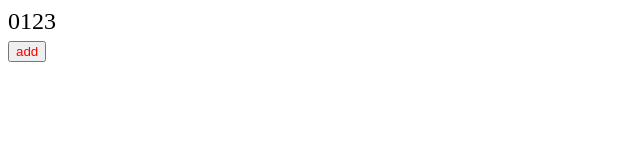
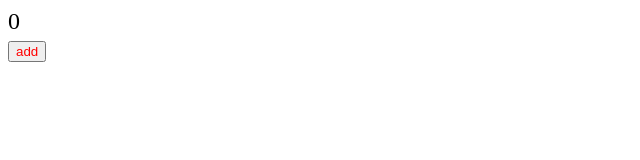
Before and after one commit to clumsy-birds-fly-earlier/admin, a React app: page / in a window 1280 px wide. Shown: the top 160 px of the page, without its empty margins (0-640 px from the left). Built offline with nearby package versions, Linux system fonts and the light colour scheme.

Commit message:
Revert "Chore: 测试husky hook"
This reverts commit 33a84728e2a531f17240ab461236925383235bd8.

```diff
--- a/src/App.tsx
+++ b/src/App.tsx
@@ -1,13 +1,13 @@
 import React, { FC, useEffect, useState } from 'react';
 // import axios from "axios";
 import styled from 'styled-components';
-// 用于测试jest转译样式文件没毛病
-import './index.css';
 
 const Warp = styled.div`
   color: #000;
   font-size: 24px;
 `;
+// 用于测试jest转译样式文件没毛病
+import './index.css';
 
 const App: FC = () => {
   const [count, setCount] = useState<number>(0);
@@ -18,7 +18,7 @@ const App: FC = () => {
   }, []);
   return (
     <Warp>
-      <div>{count}123</div>
+      <div>{count}</div>
       <button className="button" onClick={() => setCount((c) => c + 1)}>
         add
       </button>
```
